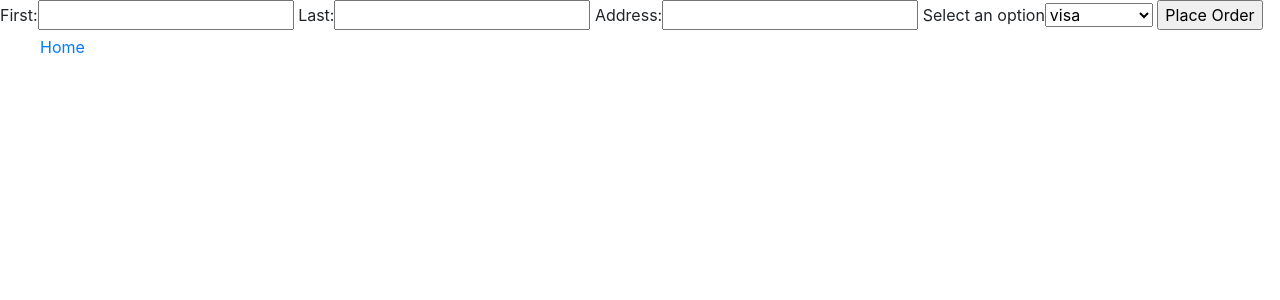
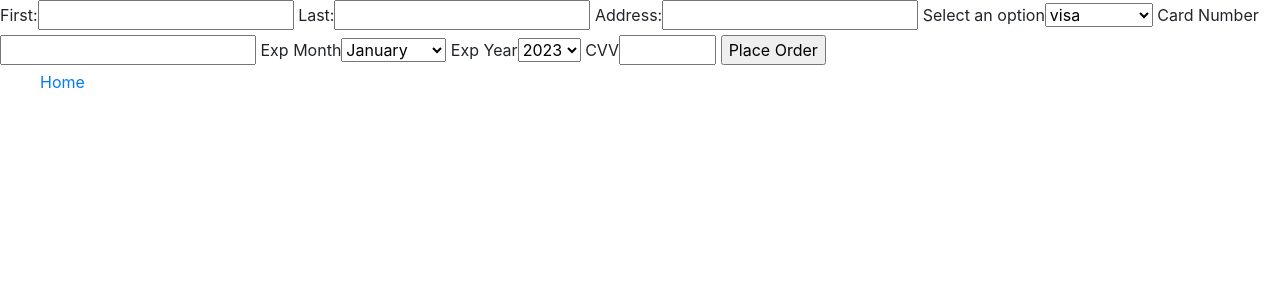
Before and after one commit to JSdevelopp/website_colab, a Flask app: page /checkout in a window 1280 px wide. Shown: the part 40-340 px from the top of the page. Run offline with Flask 3, Linux system fonts and the light colour scheme; some libraries are stand-ins or nearby versions.

Commit message:
added more to the form

```diff
--- a/project_template/the_project/forms.py
+++ b/project_template/the_project/forms.py
@@ -1,15 +1,22 @@
 from flask_wtf import FlaskForm
-from wtforms import StringField, PasswordField, SubmitField, SelectField
+from wtforms import StringField, PasswordField, SubmitField, SelectField, IntegerField
 from wtforms.validators import DataRequired, Email, EqualTo
 from wtforms import ValidationError
-
+from wtforms.validators import NumberRange
 class CheckoutForm(FlaskForm):
 
-    choices = [('visa', 'visa'), ('mastercard', 'mastercard')]
+    choices_payment = [('visa', 'visa'), ('mastercard', 'mastercard')]
+    month_choices = [('1', 'January'), ('2', 'February'), ('3', 'March'), ('4', 'April'), ('5', 'May'), ('6', 'June'), ('7', 'July'), ('8', 'August'), ('9', 'September'), ('10', 'October'), ('11', 'November'), ('12', 'December')]
+    year_choices = [('2023', '2023'), ('2024', '2024'), ('2025', '2025'), ('2026', '2026'), ('2027', '2027'), ('2028', '2028'), ('2029', '2029'), ('2030', '2030'), ('2031', '2031'), ('2032', '2032'), ('2033', '2033'), ('2034', '2034'), ('2035', '2035'), ('2036', '2036'), ('2037', '2037'), ('2038', '2038'), ('2039', '2039'), ('2040', '2040')]
+
 
 
     first_name = StringField('First: ', validators=[DataRequired()])
     last_name = StringField('Last: ', validators=[DataRequired()])
     address = StringField('Address: ', validators=[DataRequired()])
-    payment_type = SelectField('Select an option', choices=choices)
+    payment_type = SelectField('Select an option', choices=choices_payment)
+    card_number = StringField('Card Number', validators=[DataRequired()])
+    card_exp_month = SelectField('Exp Month', choices = month_choices, validate_choice=[DataRequired()])
+    card_exp_year = SelectField('Exp Year', choices = year_choices, validate_choice=[DataRequired()])
+    cvv = IntegerField('CVV', validators=[DataRequired(), NumberRange(min=100, max=999)])
     submit = SubmitField('Place Order')
--- a/project_template/the_project/templates/checkout.html
+++ b/project_template/the_project/templates/checkout.html
@@ -1,11 +1,19 @@
 {% extends 'base.html' %}
 
 {% block content %}
+
+
 {{form.hidden_tag()}}
 {{form.first_name.label}}{{form.first_name()}}
 {{form.last_name.label}}{{form.last_name()}}
 {{form.address.label}}{{form.address()}}
 {{form.payment_type.label}}{{form.payment_type()}}
+{{form.card_number.label}}{{form.card_number()}}
+{{form.card_exp_month.label}}{{form.card_exp_month()}}
+{{form.card_exp_year.label}}{{form.card_exp_year()}}
+{{form.cvv.label}}{{form.cvv()}}
+
+
 {{form.submit()}}
 
 
```
